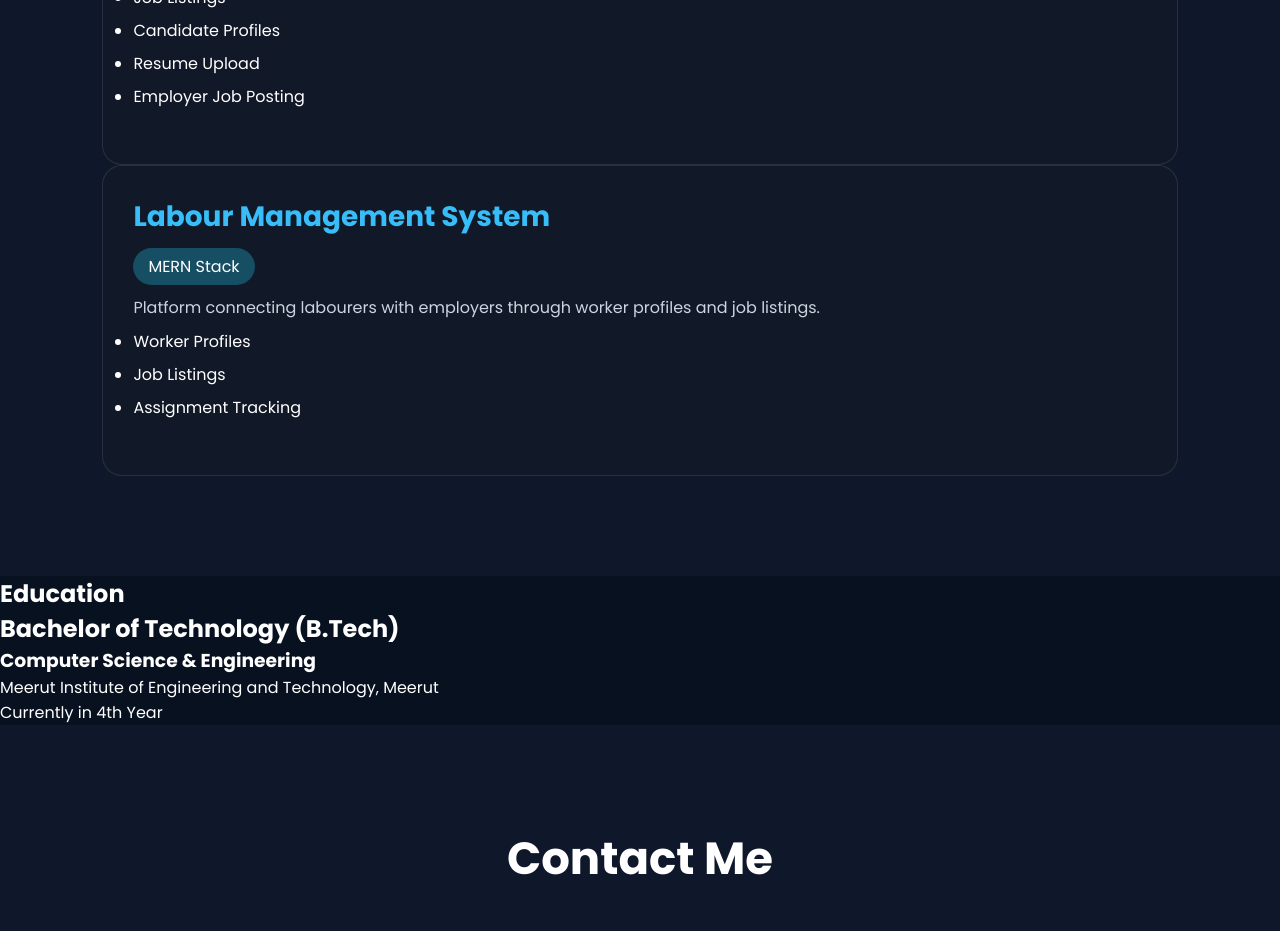
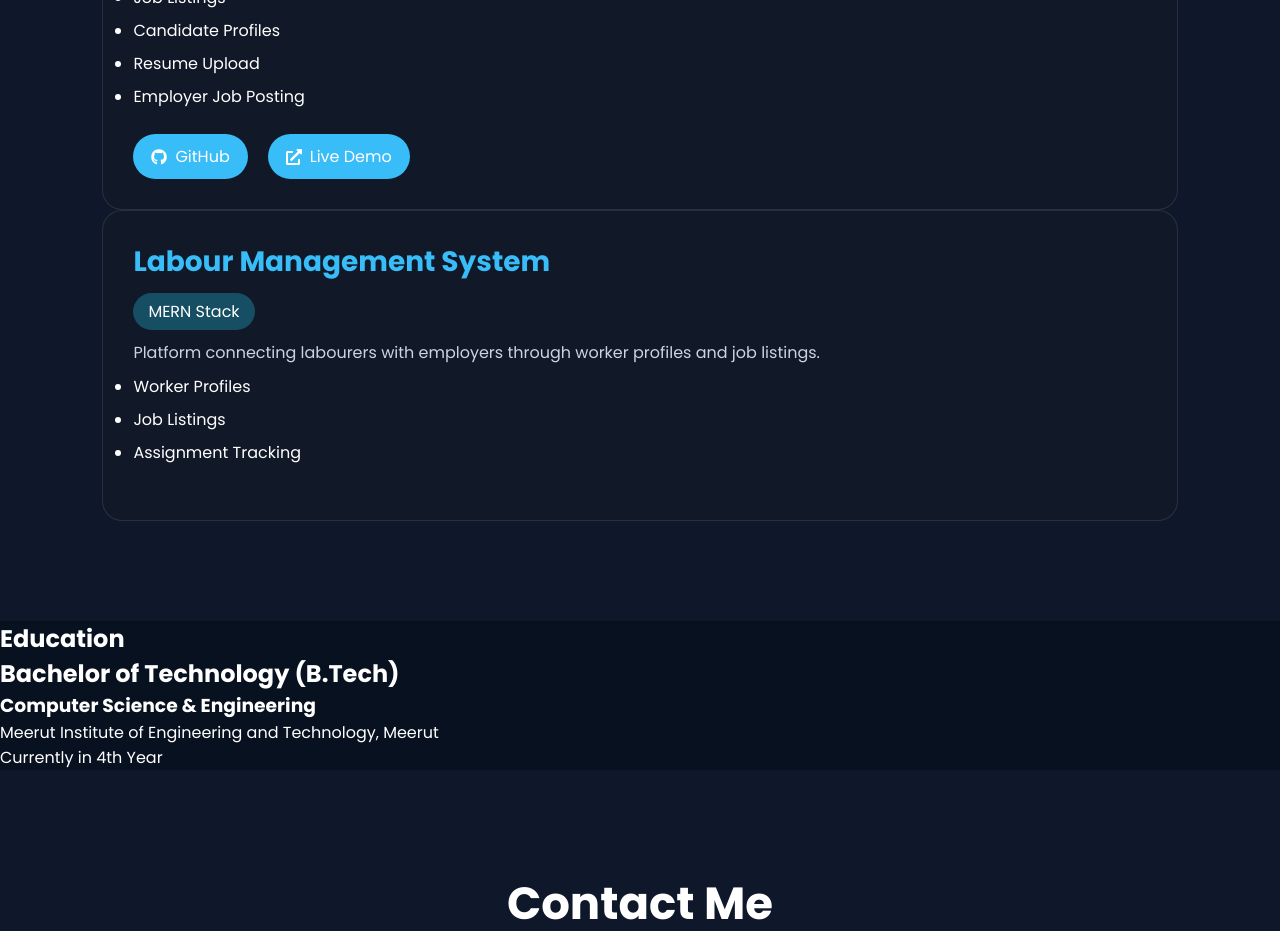
Before and after one commit to NehaSharma-Programmer/Developer---Portfolio, a React app in the folder frontend/: page / in a window 1280 px wide. Shown: the part 3820-4751 px from the top of the page. Built offline with nearby package versions, Linux system fonts and the light colour scheme; the HTML template or start-up script is replaced by a standard one.

Commit message:
Update portfolio projects

```diff
--- a/frontend/src/components/Projects.jsx
+++ b/frontend/src/components/Projects.jsx
@@ -47,8 +47,8 @@ function Projects() {
         "Resume Upload",
         "Employer Job Posting",
       ],
-      github: "#",
-      live: "#",
+      github: "https://github.com/NehaSharma-Programmer/Developer---Portfolio",
+      live: "https://job-portal-coral-mu-61.vercel.app/",
     },
 
     {
```
